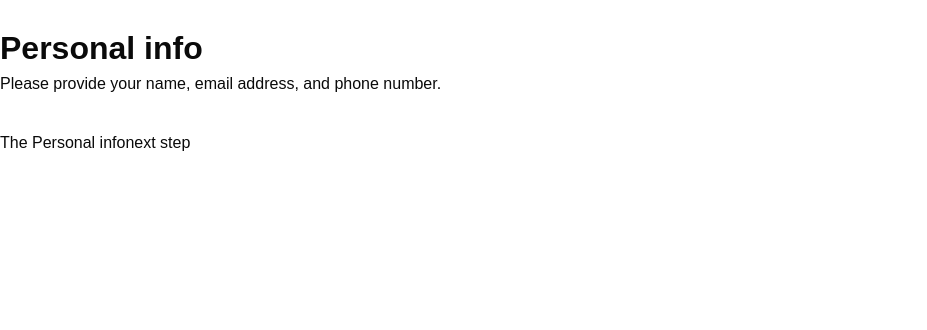
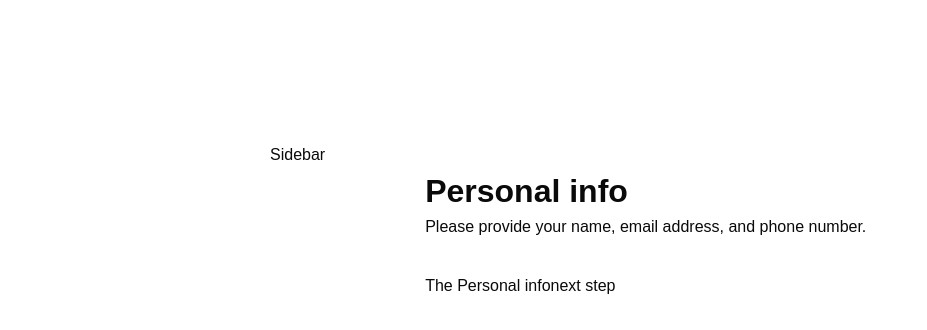
Before and after one commit to femiabimbola/multi-form-nextjs, a Next.js app: page / in a window 1280 px wide. Shown: the top 330 px of the page, without its empty margins (0-927 px from the left). Built offline with nearby package versions, Linux system fonts and the light colour scheme.

Commit message:
working on the container

```diff
--- a/components/Container.tsx
+++ b/components/Container.tsx
@@ -1,3 +1,22 @@
-const Container = () => {
-  return;
+import Sidebar from "./Sidebar";
+
+const sectionStyles =
+  "w-80  px-6 py-8 lg:px-[100px] lg:pt-10 bg-c-neutral-white lg:flex lg:w-[940px] rounded-[15px] c-shadow absolute top-[103px] lg:static lg:mx-auto left-1/2 -translate-x-1/2 lg:left-0 lg:-translate-x-0 lg:mt-[103px] lg:p-4 min-h-[376px] lg:min-h-[600px] lg:gap-[100px]";
+
+type TContainer = {
+  children: React.ReactNode;
+  className?: string;
+  onNext?: () => void;
+  onPreviousStep?: () => void;
 };
+
+const Container = ({ children }: TContainer) => {
+  return (
+    <section className={sectionStyles}>
+      <Sidebar />
+      <div className="w-full mr-[80px] relative">{children}</div>
+    </section>
+  );
+};
+
+export default Container;
--- /dev/null
+++ b/components/Sidebar.tsx
@@ -0,0 +1,5 @@
+const Sidebar = () => {
+  return <p> Sidebar</p>;
+};
+
+export default Sidebar;
--- a/components/steps/PersonalInfo.tsx
+++ b/components/steps/PersonalInfo.tsx
@@ -5,6 +5,7 @@ import { zodResolver } from "@hookform/resolvers/zod";
 
 import useStore from "@/store/useStore";
 import SectionHeader from "../SectionHeader";
+import Container from "../Container";
 
 const formSchema = z.object({
   name: z.string().min(5, { message: "Name is required" }).max(100),
@@ -38,10 +39,12 @@ export const PersonalInfo = () => {
   };
 
   return (
-    <section>
-      <SectionHeader {...SectionProps} />
-      The Personal info
-      <button onClick={() => increaseStep(1)}> next step </button>
-    </section>
+    <Container>
+      <section>
+        <SectionHeader {...SectionProps} />
+        The Personal info
+        <button onClick={() => increaseStep(1)}> next step </button>
+      </section>
+    </Container>
   );
 };
--- /dev/null
+++ b/types.d.ts
@@ -0,0 +1,5 @@
+import { ReactNode } from "react";
+
+export interface ContainerProps {
+  children: React.ReactNode;
+}
```
